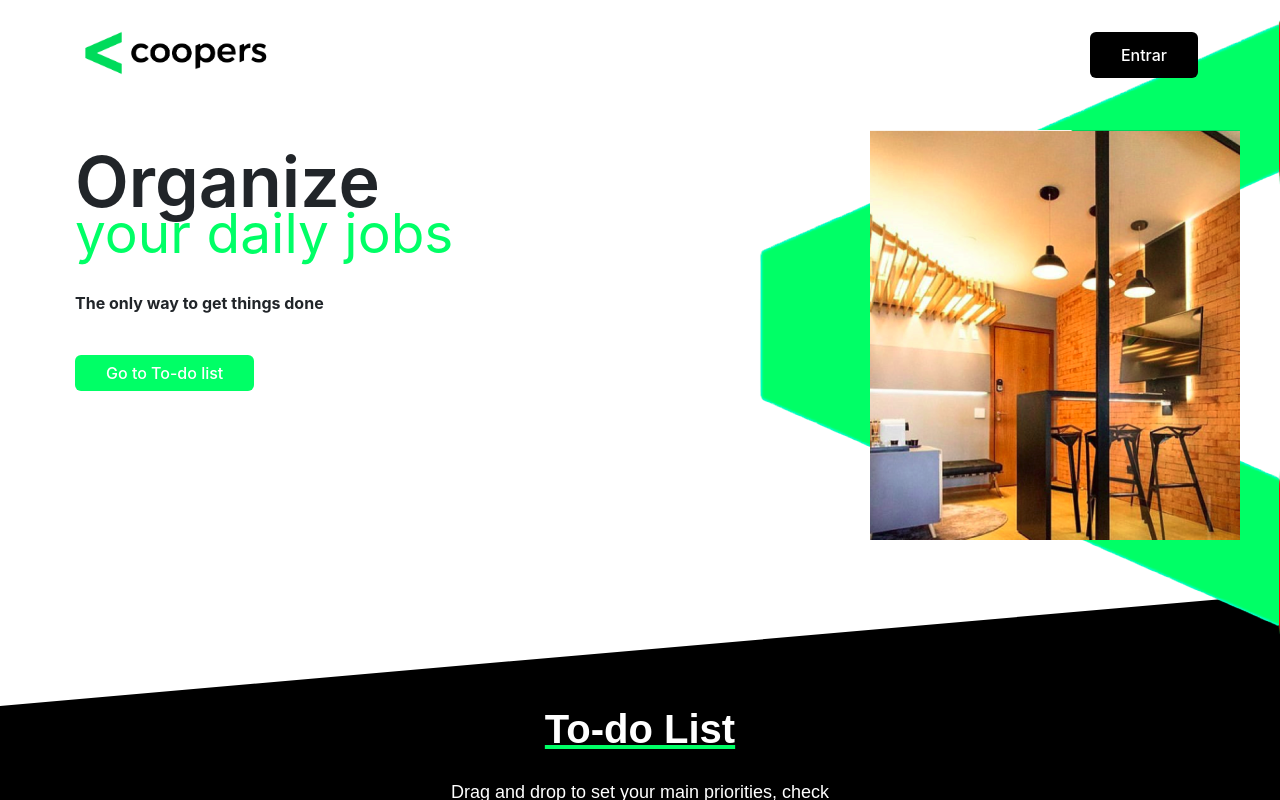
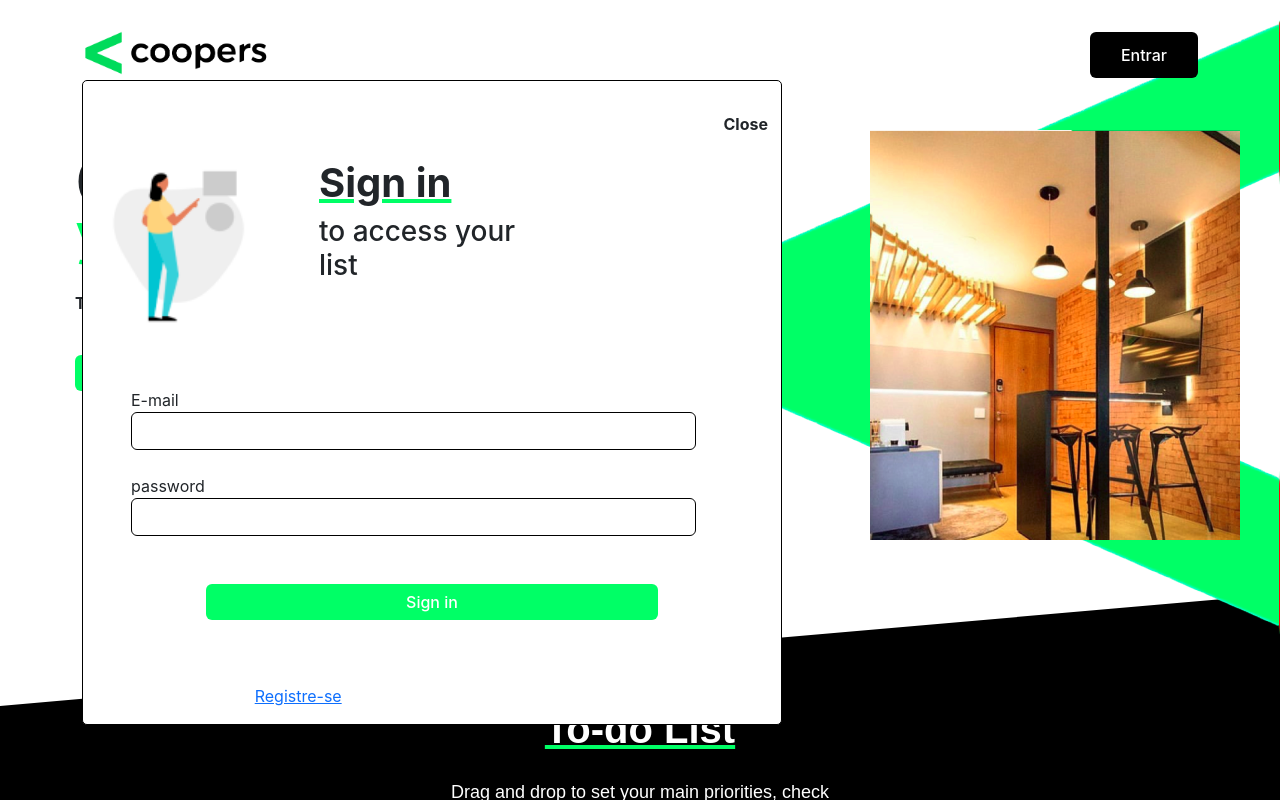
Before and after one commit to GustavoSFer/Coopers, a React (Create React App) app: page / in a window 1280 px wide. Both pictures are taken after a click on the button "Entrar". Shown: the top 800 px of the page. Built offline with nearby package versions, Linux system fonts and the light colour scheme; no server answers.

Commit message:
Feat: Criando a pagina de login

```diff
--- a/package.json
+++ b/package.json
@@ -6,12 +6,13 @@
     "@testing-library/jest-dom": "^5.16.5",
     "@testing-library/react": "^13.4.0",
     "@testing-library/user-event": "^13.5.0",
+    "axios": "^1.2.5",
+    "prop-types": "^15.8.1",
     "react": "^18.2.0",
     "react-dom": "^18.2.0",
     "react-router-dom": "^6.3.0",
     "react-scripts": "5.0.1",
-    "web-vitals": "^2.1.4",
-    "prop-types": "^15.8.1"
+    "web-vitals": "^2.1.4"
   },
   "scripts": {
     "start": "react-scripts start",
--- a/src/App.css
+++ b/src/App.css
@@ -265,3 +265,22 @@ section {
 .helpFooter {
   text-decoration: none;
 }
+
+.icon {
+  display: none;
+}
+
+.iconActive {
+  display: block;
+  background-color: white;
+  position: absolute;
+  z-index: 3;
+  top: 80px;
+  width: 700px;
+  border: 1px solid black;
+  border-radius: 5px;
+}
+
+input {
+  border: 1px solid rgb(81, 79, 79);
+}
--- a/src/App.js
+++ b/src/App.js
@@ -1,9 +1,13 @@
+import { useState } from 'react';
 import MyContext from './MyContext/MyContext';
 import Routers from './Routes';
 import './App.css';
 
 function App() {
-  const contextValue = {};
+  const [active, setActive] = useState(false);
+  const contextValue = {
+    active, setActive,
+  };
 
   return (
     <MyContext.Provider value={contextValue}>
--- a/src/Components/Menu.jsx
+++ b/src/Components/Menu.jsx
@@ -1,12 +1,23 @@
-import React from 'react';
+import React, { useContext } from 'react';
 import Button from './Button';
 import logo from '../imagens/logo.png';
+import Login from '../Pages/Login';
+import MyContext from '../MyContext/MyContext';
 
 function Menu() {
+  const { active, setActive } = useContext(MyContext);
+
+  const handleClick = () => {
+    setActive(!active);
+  };
+
   return (
     <nav className="d-flex justify-content-between mt-2">
       <img src={logo} alt="" className="logo" />
-      <Button sty="btn-black">Entrar</Button>
+      <Button click={handleClick} sty="btn-black">Entrar</Button>
+      <div className={active ? 'iconActive' : 'icon'}>
+        <Login />
+      </div>
     </nav>
   );
 }
--- /dev/null
+++ b/src/Pages/Login.jsx
@@ -0,0 +1,86 @@
+import React, { useContext, useState } from 'react';
+import { Link, useNavigate } from 'react-router-dom';
+import Input from '../Components/Input';
+import Button from '../Components/Button';
+import loginUser from '../Services';
+import imgLogin from '../imagens/login.png';
+import MyContext from '../MyContext/MyContext';
+
+function Login() {
+  const history = useNavigate();
+  const [email, setEmail] = useState('');
+  const [password, setPassword] = useState('');
+  const [msgErro, setMsgErro] = useState(false);
+  const { active, setActive } = useContext(MyContext);
+
+  const closeClick = () => {
+    setActive(!active);
+  };
+
+  const handleClick = async () => {
+    try {
+      const body = { email, password };
+      const login = await loginUser('/loginUser', body);
+      setMsgErro('');
+      localStorage.setItem('user', JSON.stringify(login));
+      history('/');
+    } catch (error) {
+      setMsgErro(error);
+    }
+  };
+
+  const logo = {
+    width: '200px',
+  };
+
+  return (
+    <main>
+      <div className="row">
+        <div className="text-end">
+          <Button click={closeClick} sty="fw-bold">Close</Button>
+        </div>
+        <img src={imgLogin} alt="logo da empresa" style={logo} className="col-5" />
+        <div className="col-5 ps-5 p-3">
+          <h2 className="fw-bolder">Sign in</h2>
+          <h3>to access your list</h3>
+        </div>
+      </div>
+      <form action="" method="post" className="p-5">
+        <div className="mb-3 teste">
+          <Input
+            type="text"
+            name="E-mail"
+            handleChange={(e) => setEmail(e.target.value)}
+            value={email}
+            sty="border2"
+          />
+        </div>
+        <div className="mb-3 teste">
+          <Input
+            type="text"
+            name="password"
+            handleChange={(e) => setPassword(e.target.value)}
+            value={password}
+            sty="border2"
+          />
+        </div>
+        <div className="text-center">
+          <Button
+            click={handleClick}
+            sty="btn-color w-75"
+            dataTestId="btn-entrar"
+          >
+            Sign in
+          </Button>
+        </div>
+        { msgErro && <p className="text-danger text-center">E-mail ou senha incorreto!</p> }
+      </form>
+      <p className="m-3 text-white">
+        Não tem uma conta?
+        <Link to="/cadastro" className="register">Registre-se</Link>
+      </p>
+    </main>
+  );
+}
+
+export default Login;
--- /dev/null
+++ b/src/Services/index.js
@@ -0,0 +1,11 @@
+// eslint-disable-next-line import/no-extraneous-dependencies
+import axios from 'axios';
+
+const baseURL = process.env.REACT_APP_API_URL || 'http://localhost:3001';
+
+const loginUser = async (endpoint, body) => {
+  const { data } = await axios.post((baseURL + endpoint), body);
+  return data;
+};
+
+export default loginUser;
```
Also changed, not shown: src/Util/Validacao.jsx (added, +17 -0 lines), src/imagens/login.png (added), 1 other file (tests, documents, lock files or other folders).
